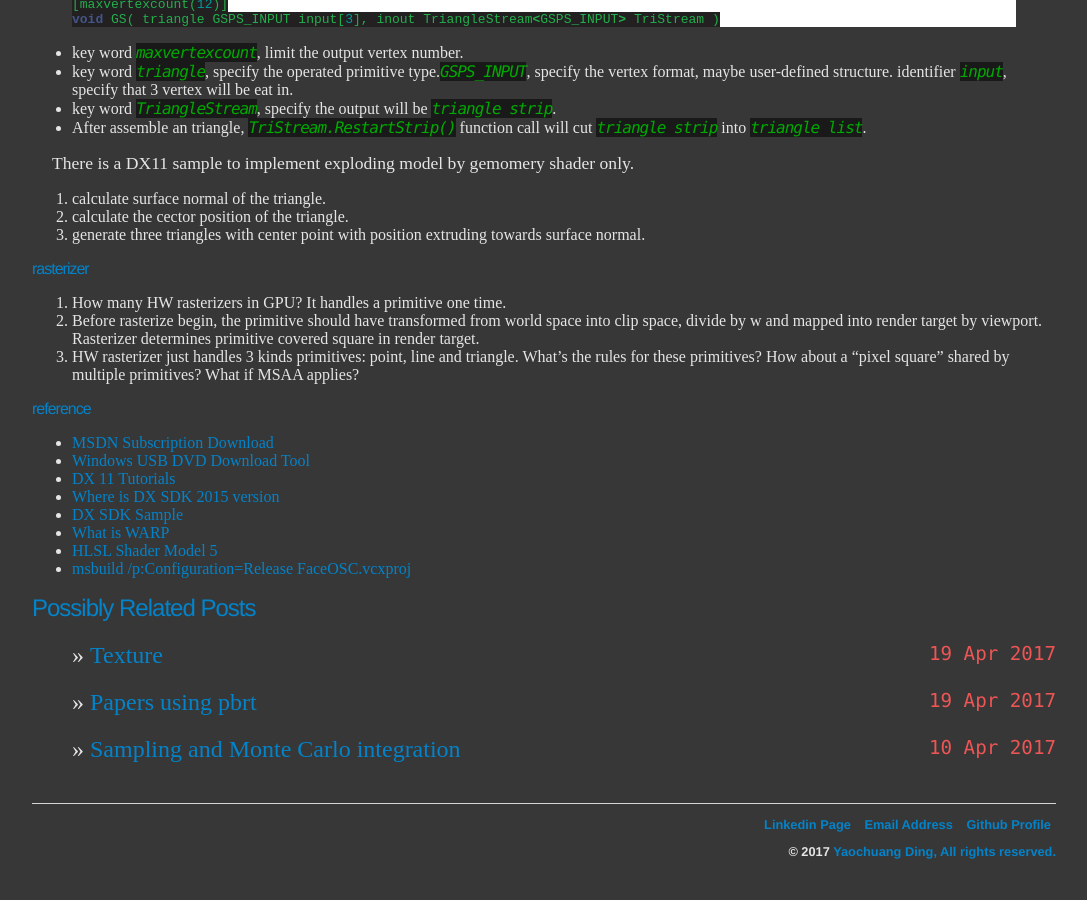
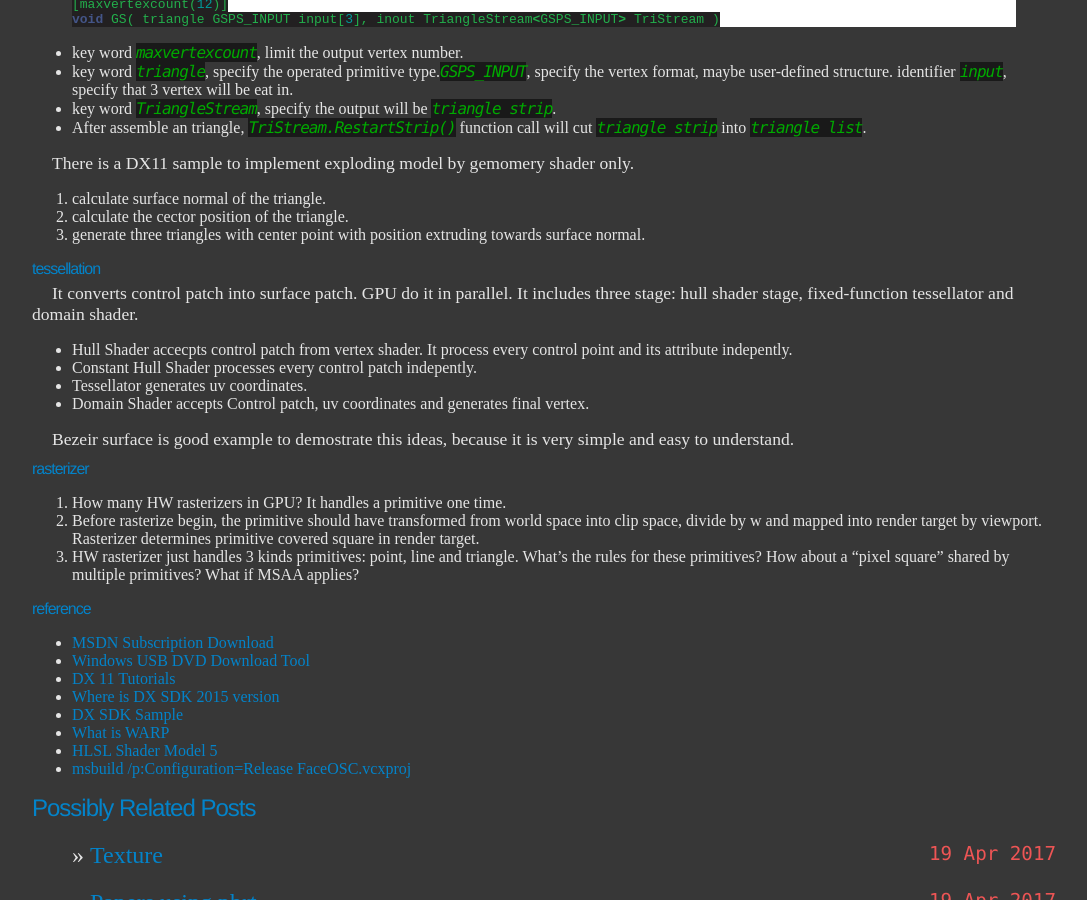
Before and after one commit to ychding11/ychding11.github.io, a Jekyll site: the page built from _posts/2017-9-9-3D-Rendering-API.md, in a window 1280 px wide and 900 px high, scrolled down 643 px. Shown: the whole window, without its empty margins (96-1183 px from the left). Built offline with Jekyll 4.4.1, drawn with Linux system fonts in a browser that asks for light colours.

Commit message:
add tessellation for bezier patch.

```diff
--- a/_posts/2017-9-9-3D-Rendering-API.md
+++ b/_posts/2017-9-9-3D-Rendering-API.md
@@ -48,6 +48,16 @@ There is a DX11 sample to implement exploding model by gemomery shader only.
 3. generate three triangles with center point with position extruding towards surface normal.
 
 
+### tessellation
+It converts control patch into surface patch. GPU do it in parallel. It includes three stage: hull shader stage, fixed-function tessellator and
+domain shader.
+- Hull Shader accecpts control patch from vertex shader. It process every control point and its attribute indepently.
+- Constant Hull Shader processes every control patch indepently.
+- Tessellator generates uv coordinates.
+- Domain Shader accepts Control patch, uv coordinates and generates final vertex.
+
+Bezeir surface is good example to demostrate this ideas, because it is very simple and easy to understand.
+
 ### rasterizer
 1. How many HW rasterizers in GPU? It handles a primitive one time.
 2. Before rasterize begin, the primitive should have transformed from world space into clip space,
```
Also changed, not shown: images/tesselate-bezeir-surface.png (added).
